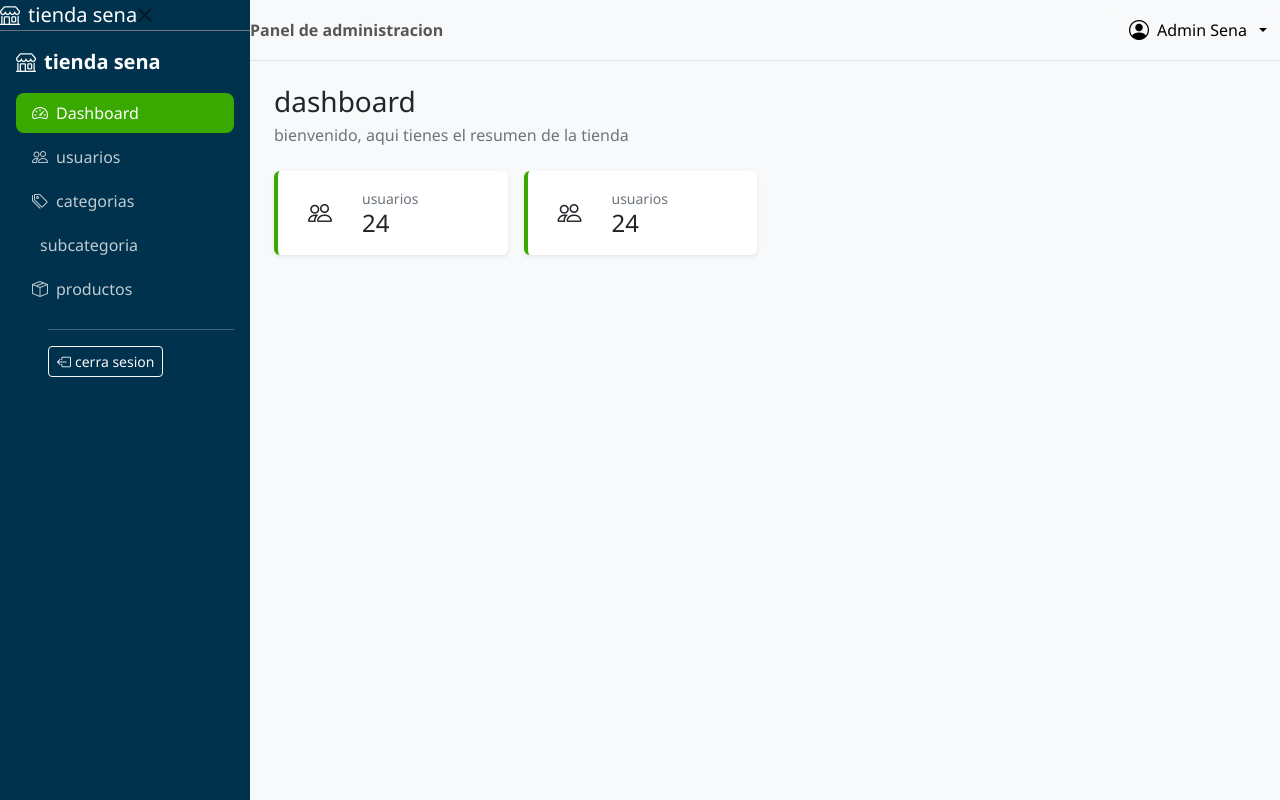
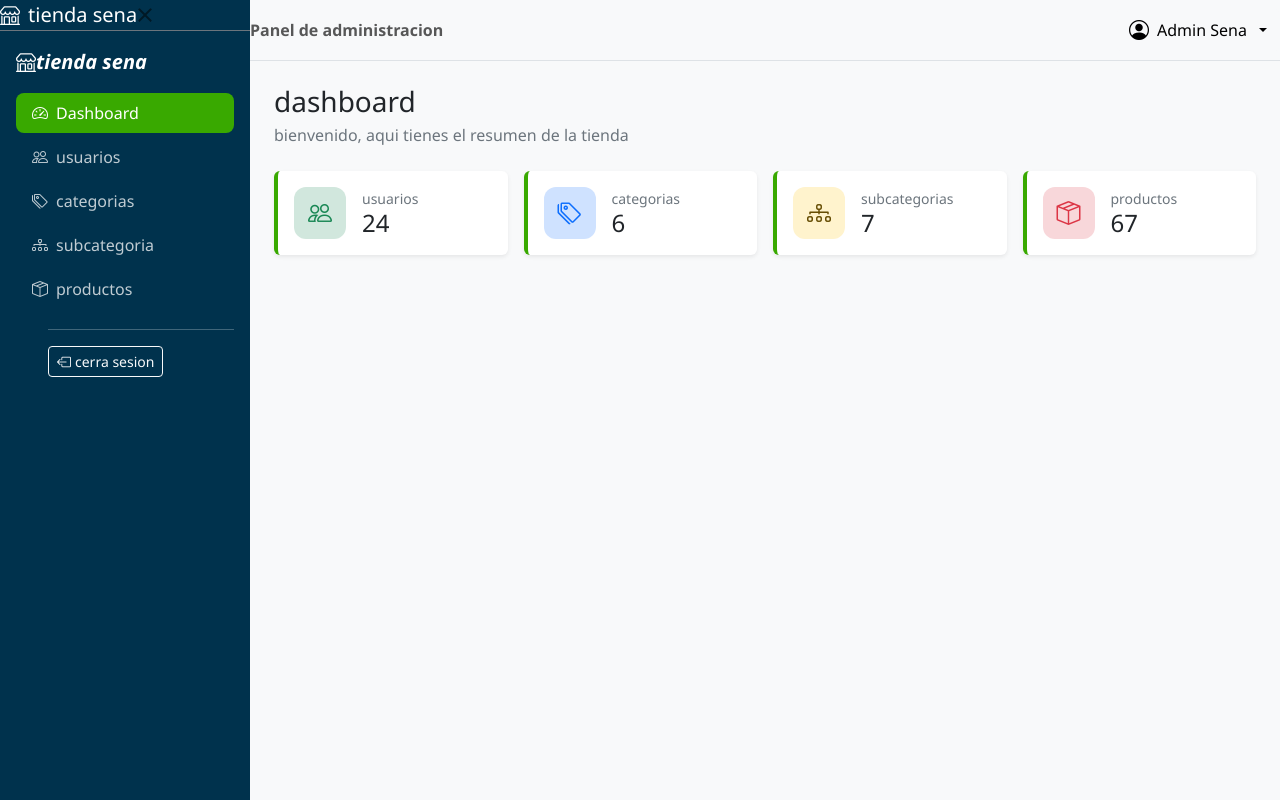
Before and after one commit to luiseduardoardila26/inventario_html_leba, a plain HTML site: page dashboard.html in a window 1280 px wide. Drawn offline with nearby package versions, Linux system fonts and the light colour scheme.

Commit message:
Update dashboard.html

```diff
--- a/dashboard.html
+++ b/dashboard.html
@@ -27,19 +27,19 @@
             <!--logo solo se ve en computador -->
             <a href="dashboard.html" class="d-none d-lg-flex align-items-center mb-3 text-white text-decoration-none fs-5 fw-bold">
                 <!--icono verde y nombre-->
-                <i class="bi bi-shop me-2 text-sena"></i>tienda sena
+                <i class="bi bi-shop me-2 text-sena">tienda sena</i>
                 <!--cierra logo -->
             </a>
-        <!--lista de navegacion en columna (flex-column) .nav-pills de forma de pildora al enlace activo mb-auto empuja lo que sigue hast ale fondo-->
+        <!--lista de navegacion en columna (flex-column) .nav-pills de forma de pildora al enlace activo mb-auto empuja lo que sigue hasta el fondo-->
         <ul class="nav nav-pills flex-column mb-auto">
-            <!--Enlace al dashboard active lo resalta en verde y aria -current="page" la pafgina actual en cada modulo el active pasa si propio enlace-->
+            <!--Enlace al dashboard active lo resalta en verde y aria -current="page" la pagina actual en cada modulo el active pasa si propio enlace-->
             <li class="nav-item"><a href="dashboard.html" class="nav-link active" aria-current="page"><i class="bi bi-speedometer2 me-2"></i>Dashboard</a></i>
             </li>
             <!--Enlace a modulo usuario-->
             <li class="nav-item"><a href="usuario.html" class="nav-link"><i class="bi bi-people me-2"></i>usuarios</a></i>
                 <!--link categoria-->
                 <li class="nav-item"><a href="categorias.html" class="nav-link"><i class="bi bi-tags me-2"></i>categorias</a></li>
-                <li class="nav-item"><a href="subcategorias.html" class="nav-link"><i class="bi bi-diagram 3 me-2"></i>subcategoria</a></li>
+                <li class="nav-item"><a href="subcategorias.html" class="nav-link"><i class="bi bi-diagram-3 me-2"></i>subcategoria</a></li>
                 <li class="nav-item"><a href="productos.html" class="nav-link"><i class="bi bi-box-seam me-2"></i>productos</a></li>
             <ul>
                 <hr>
@@ -106,7 +106,7 @@
                         <!--cuerpo con flexbox icono y texto a lados separados -->
                         <div class="card-body d-flex align-items-center gap-3">
                             <!--cuadro de icono fondo verde suave icono verde-->
-                            <div class="icono-kpi bg-succes-subtitle text-succes"><i class="bi bi-people"></i></div>
+                            <div class="icono-kpi bg-success-subtle text-success"><i class="bi bi-people"></i></div>
                             <div>
                                 <!--nombre del indicador-->
                                 <p class="text-secondary small mb-0">usuarios</p>
@@ -126,17 +126,59 @@
                         <!--cuerpo con flexbox icono y texto a lados separados -->
                         <div class="card-body d-flex align-items-center gap-3">
                             <!--cuadro de icono fondo verde suave icono verde-->
-                            <div class="icono-kpi bg-succes-subtitle text-succes"><i class="bi bi-people"></i></div>
+                            <div class="icono-kpi bg-primary-subtle text-primary"><i class="bi bi-tags"></i></div>
                             <div>
                                 <!--nombre del indicador-->
-                                <p class="text-secondary small mb-0">usuarios</p>
+                                <p class="text-secondary small mb-0">categorias</p>
                                 <!--valor del ejemplo del indicador-->
-                                <h2 class="h4 mb-0">24</h2>
+                                <h2 class="h4 mb-0">6</h2>
                                 <!--cierre del bloque de texto-->
                             </div>
                             <!--link estira el elnase sobre toda la targeta  un click en cualquier parte lleva al modulo-->
-                            <a href="usuarios.html" class="stretched-link" aria-label="ir a usuarios"></a>
-            </div>
+                            <a href="categorias.html" class="stretched-link" aria-label="ir a categorias"></a>
+                        </div>
+                    </div>
+                </div>
+                <!--columna 3-->
+                <div class="col">
+                    <!--targeta con nuestra clase franja verde y animacion-->
+                    <div class="card tarjetas-kpi shadow-sm h-100">
+                        <!--cuerpo con flexbox icono y texto a lados separados -->
+                        <div class="card-body d-flex align-items-center gap-3">
+                            <!--cuadro de icono fondo verde suave icono verde-->
+                            <div class="icono-kpi bg-warning-subtle text-warning-emphasis"><i class="bi bi-diagram-3"></i></div>
+                            <div>
+                                <!--nombre del indicador-->
+                                <p class="text-secondary small mb-0">subcategorias</p>
+                                <!--valor del ejemplo del indicador-->
+                                <h2 class="h4 mb-0">7</h2>
+                                <!--cierre del bloque de texto-->
+                            </div>
+                            <!--link estira el elnase sobre toda la targeta  un click en cualquier parte lleva al modulo-->
+                            <a href="subcategorias.html" class="stretched-link" aria-label="ir a subcategorias"></a>
+                        </div>
+                    </div>
+                </div>
+                <!--columna 4-->
+                <div class="col">
+                    <!--targeta con nuestra clase franja verde y animacion-->
+                    <div class="card tarjetas-kpi shadow-sm h-100">
+                        <!--cuerpo con flexbox icono y texto a lados separados -->
+                        <div class="card-body d-flex align-items-center gap-3">
+                            <!--cuadro de icono fondo verde suave icono verde-->
+                            <div class="icono-kpi bg-danger-subtle text-danger"><i class="bi bi-box-seam"></i></div>
+                            <div>
+                                <!--nombre del indicador-->
+                                <p class="text-secondary small mb-0">productos</p>
+                                <!--valor del ejemplo del indicador-->
+                                <h2 class="h4 mb-0">67</h2>
+                                <!--cierre del bloque de texto-->
+                            </div>
+                            <!--link estira el elnase sobre toda la targeta  un click en cualquier parte lleva al modulo-->
+                            <a href="productos.html" class="stretched-link" aria-label="ir a productos"></a>
+                        </div>
+                    </div>
+                </div>
         </main>
     </div>
 </body>
```
